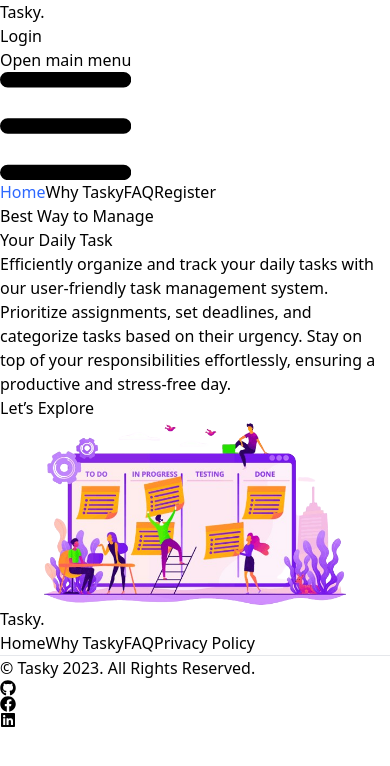
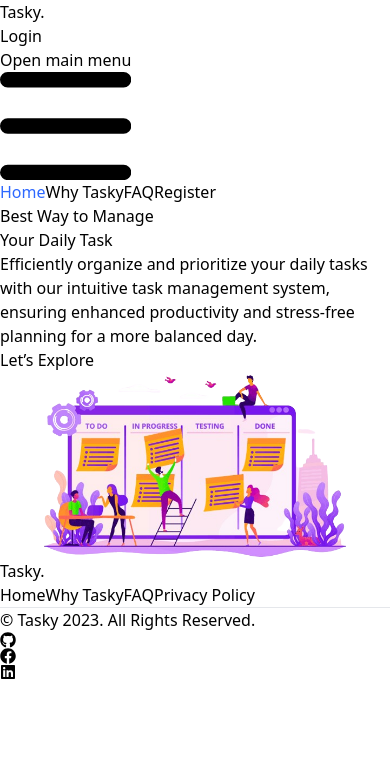
Before and after one commit to hellomrariful/tasky, a React (Vite) app: page / in a window 390 px wide. Shown: the top 766 px of the page. Built offline with nearby package versions, Linux system fonts and the light colour scheme; no server answers.

Commit message:
fully responsive style added

```diff
--- a/src/Layout/Dashboard.jsx
+++ b/src/Layout/Dashboard.jsx
@@ -17,10 +17,10 @@ const Dashboard = () => {
   };
 
   return (
-    <div className="min-h-screen grid grid-cols-3 mt-10">
+    <div className="min-h-screen grid md:grid-cols-3 mt-10">
       {/* sidebar left */}
-      <div className="w-60 dark:bg-gray-900 dark:text-gray-100 col-span-1">
-        <div className="flex items-center p-2 space-x-4">
+      <div className="md:col-span-1">
+        <div className="flex items-center p-2 space-x-4 mx-auto justify-center ">
           <img
             src={user?.photoURL}
             className="w-12 h-12 rounded-full dark:bg-gray-500"
@@ -35,7 +35,7 @@ const Dashboard = () => {
           </div>
         </div>
 
-        <div className="divide-y dark:divide-gray-700 mt-3">
+        <div className="divide-y dark:divide-gray-700 mt-3 text-center mx-auto justify-center grid">
           <ul className="pt-2 pb-4 space-y-1 text-sm">
             <li className="dark:bg-gray-800 dark:text-gray-50">
               <NavLink className="flex items-center p-1 gap-1 rounded-md">
@@ -103,7 +103,7 @@ const Dashboard = () => {
       </div>
 
       {/* sidebar right */}
-      <div className="col-span-2 border">
+      <div className="md:col-span-2 border">
         <Outlet></Outlet>
       </div>
     </div>
--- a/src/Layout/Root.jsx
+++ b/src/Layout/Root.jsx
@@ -5,7 +5,7 @@ import Navbar from "../Pages/Navbar/Navbar";
 const Root = () => {
   return (
     <div className="font-inter min-h-screen flex flex-col">
-      <div className="px-6 container  mx-auto flex-grow">
+      <div className="px-10 container mx-auto flex-grow">
         <Navbar></Navbar>
         <Outlet></Outlet>
       </div>
--- a/src/Pages/Dashboard/ToDo.jsx
+++ b/src/Pages/Dashboard/ToDo.jsx
@@ -18,12 +18,8 @@ const ToDo = () => {
     },
   });
 
-
-
-  // State to manage the dropdown state for each task
   const [openDropdownMap, setOpenDropdownMap] = useState({});
 
-  // Function to toggle the dropdown for a specific task
   const toggleDropdown = (taskId) => {
     setOpenDropdownMap((prevMap) => ({
       ...prevMap,
@@ -56,8 +52,6 @@ const ToDo = () => {
     });
   };
 
-
-
   return (
     <div className="px-5">
       <h1 className="mx-auto text-center mt-5 text-3xl">
@@ -65,7 +59,7 @@ const ToDo = () => {
         Welcome Back <span>{user?.displayName}, Here Your Daily Task</span>
       </h1>
 
-      <div className="grid grid-cols-3 gap-5 mt-10">
+      <div className="grid lg:grid-cols-3 gap-5 mt-10">
         <div className="bg-[#EEF2F5] px-4">
           <h1 className="text-center mt-3 mb-3">To do</h1>
           {task?.map((task) => (
@@ -107,17 +101,18 @@ const ToDo = () => {
                       aria-labelledby={`dropdownButton-${task._id}`}
                     >
                       <li>
-                        <Link to={`/dashboard/updateTask/${task._id}`} className="block px-4 py-2 text-sm text-gray-700 hover:bg-gray-100 dark:hover:bg-gray-600 dark:text-gray-200 dark:hover:text-white">
+                        <Link
+                          to={`/dashboard/updateTask/${task._id}`}
+                          className="block px-4 py-2 text-sm text-gray-700 hover:bg-gray-100 dark:hover:bg-gray-600 dark:text-gray-200 dark:hover:text-white"
+                        >
                           Update
                         </Link>
-
                       </li>
                       <li>
                         <a
                           href="#"
                           className="block px-4 py-2 text-sm text-red-600 hover:bg-gray-100 dark:hover:bg-gray-600 dark:text-gray-200 dark:hover:text-white"
                           onClick={() => handelDelete(task._id)}
-
                         >
                           Delete
                         </a>
--- a/src/Pages/Home/Home.jsx
+++ b/src/Pages/Home/Home.jsx
@@ -6,35 +6,33 @@ import { AuthContext } from "../../Providers/AuthProvider";
 const Home = () => {
   const { user } = useContext(AuthContext);
   return (
-    <div className="grid grid-cols-2  justify-center rounded items-center mt-40 mx-auto">
-      <div className="col-span-1">
-        <h1 className="text-3xl font-bold">
+    <div className="grid md:grid-cols-2 justify-center rounded items-center md:mt-40  mx-auto">
+      <div className="col-span-1 order-2 md:order-1">
+        <h1 className="text-3xl font-bold md:mt-0 mt-10 text-center md:text-left">
           Best Way to Manage
           <br />
           Your Daily Task
         </h1>
-        <p className="my-1 text-gray-800">
-          Efficiently organize and track your daily tasks with our user-friendly
-          task management system. Prioritize assignments, set deadlines, and
-          categorize tasks based on their urgency. Stay on top of your
-          responsibilities effortlessly, ensuring a productive and stress-free
-          day.
+        <p className="my-2 text-gray-800 text-center md:text-left">
+          Efficiently organize and prioritize your daily tasks with our
+          intuitive task management system, ensuring enhanced productivity and
+          stress-free planning for a more balanced day.
         </p>
         {user ? (
           <Link to={"/dashboard"}>
-            <button className="text-xl bg-[#FEA946] bg-yea mt-3 px-3 py-4 rounded-md">
+            <button className="text-xl bg-[#FEA946] mt-3 px-4 py-3 rounded justify-center grid mx-auto md:mx-0">
               Go Dashboard
             </button>
           </Link>
         ) : (
           <Link to={"/login"}>
-            <button className="text-xl bg-[#FEA946] bg-yea mt-3 px-3 py-4 rounded-md">
+            <button className="text-xl bg-[#FEA946] mt-3 px-4 py-3 rounded justify-center grid mx-auto md:mx-0">
               Let’s Explore
             </button>
           </Link>
         )}
       </div>
-      <div className="col-span-1">
+      <div className="col-span-1 order-1 mt-10 md:mt-0">
         <img className="w-full h-full" src={banner} alt="" />
       </div>
     </div>
```
Also changed, not shown: src/main.jsx (+5 -4 lines).
